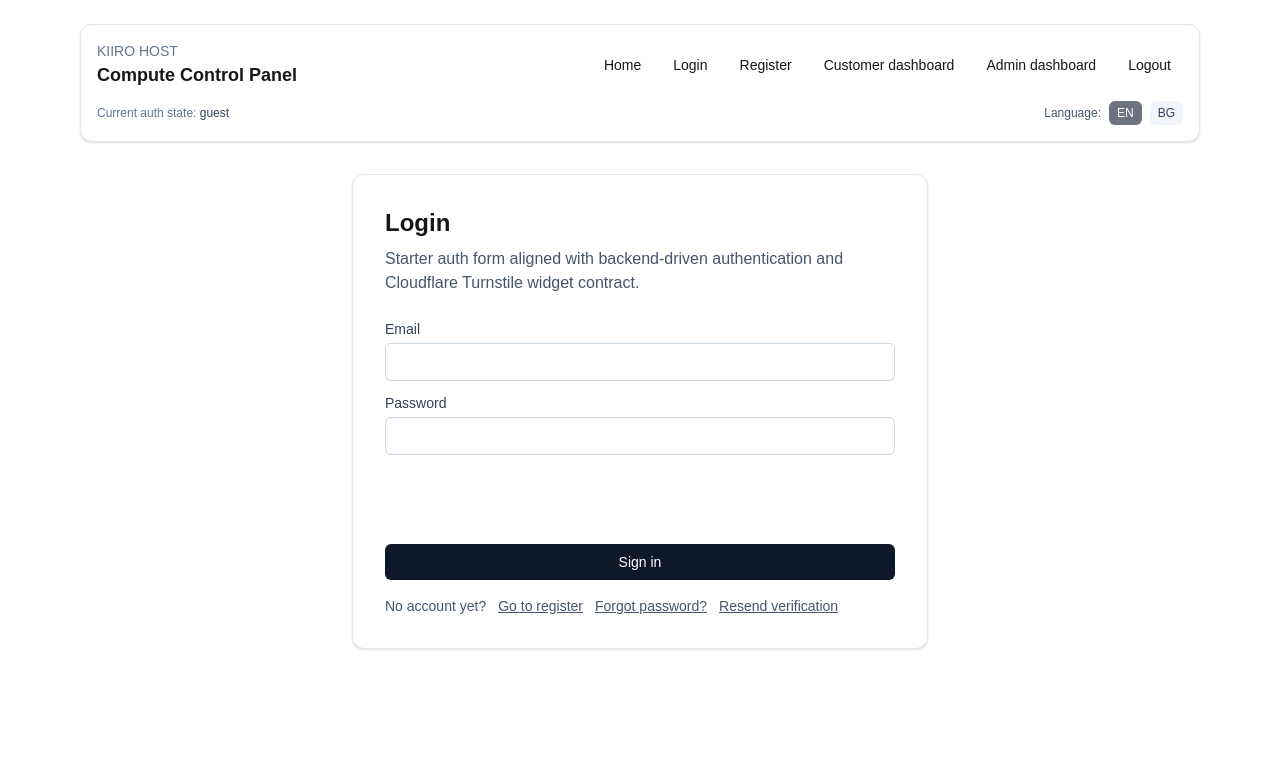
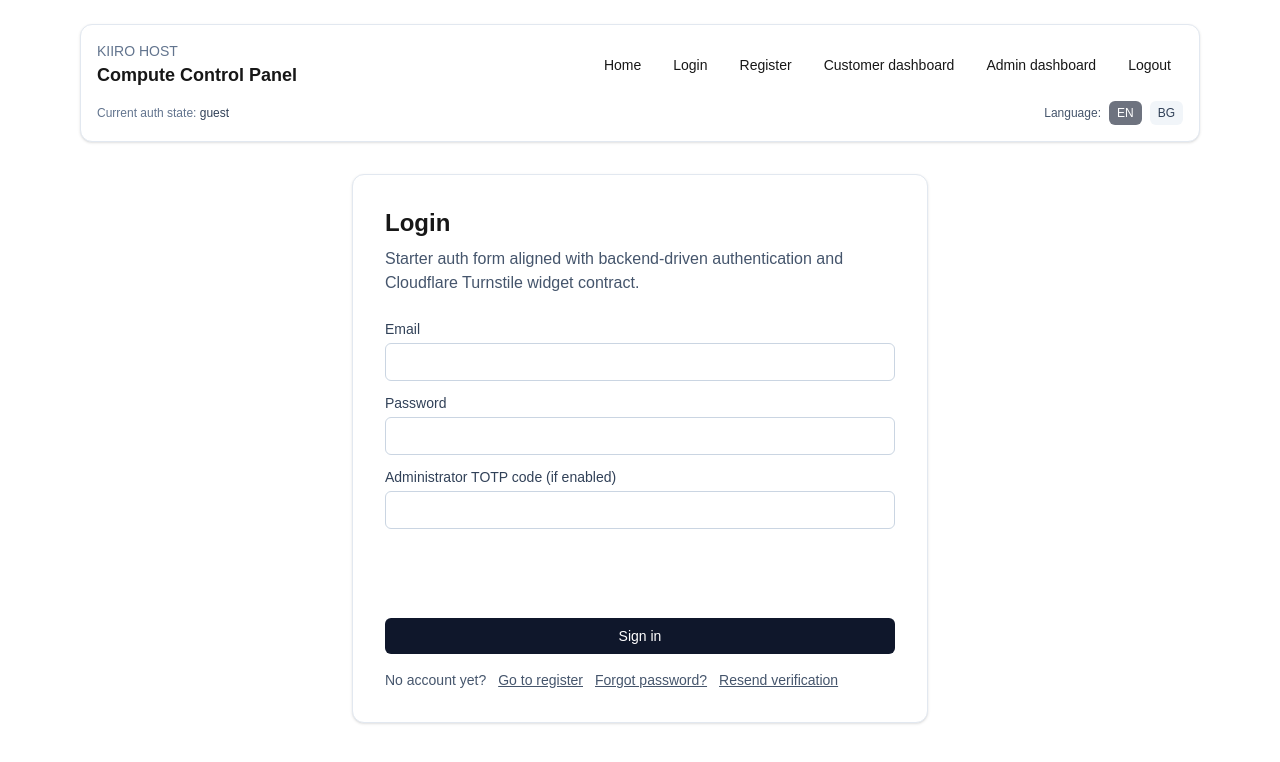
Before and after one commit to Ayt-SnowIrbis/KIIRO-HOST, a Next.js app in the folder frontend/: page /login in a window 1280 px wide. Shown: the top 762 px of the page. Built offline with nearby package versions, Linux system fonts and the light colour scheme; no server answers.

Commit message:
feat(frontend): add administrator TOTP login field

```diff
--- a/frontend/components/auth/forms.tsx
+++ b/frontend/components/auth/forms.tsx
@@ -30,6 +30,7 @@ async function startLocalSession(payload: {
   email: string;
   password: string;
   turnstileToken: string;
+  totpCode?: string;
 }) {
   const response = await fetch("/api/auth/session", {
     method: "POST",
@@ -139,6 +140,7 @@ export function LoginForm({
   const router = useRouter();
   const [email, setEmail] = useState("");
   const [password, setPassword] = useState("");
+  const [totpCode, setTotpCode] = useState("");
   const [turnstileToken, setTurnstileToken] = useState("");
   const [error, setError] = useState<string | null>(null);
   const [loading, setLoading] = useState(false);
@@ -152,7 +154,7 @@ export function LoginForm({
           setError(null);
           setLoading(true);
           try {
-            const response = await startLocalSession({ email, password, turnstileToken });
+            const response = await startLocalSession({ email, password, turnstileToken, ...(totpCode ? { totpCode } : {}) });
             router.replace(response.redirectTo ?? "/dashboard");
             router.refresh();
           } catch (rawError) {
@@ -184,6 +186,10 @@ export function LoginForm({
           />
         </label>
 
+        <label className="block text-sm font-medium text-slate-700">
+          Administrator TOTP code (if enabled)
+          <input type="text" inputMode="numeric" autoComplete="one-time-code" pattern="[0-9]{6}" maxLength={6} value={totpCode} onChange={(event) => setTotpCode(event.target.value)} className="mt-1 w-full rounded-md border border-slate-300 px-3 py-2" />
+        </label>
         <TurnstileWidget value={turnstileToken} onChange={setTurnstileToken} />
         <SuccessBanner message={successMessage ?? null} />
         <ErrorBanner message={error} />
```
